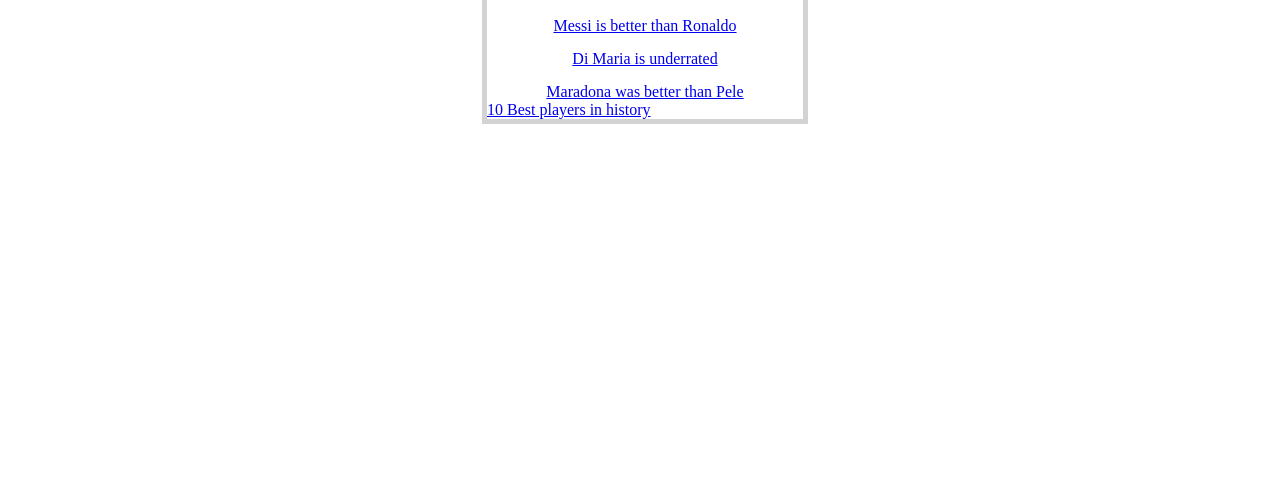
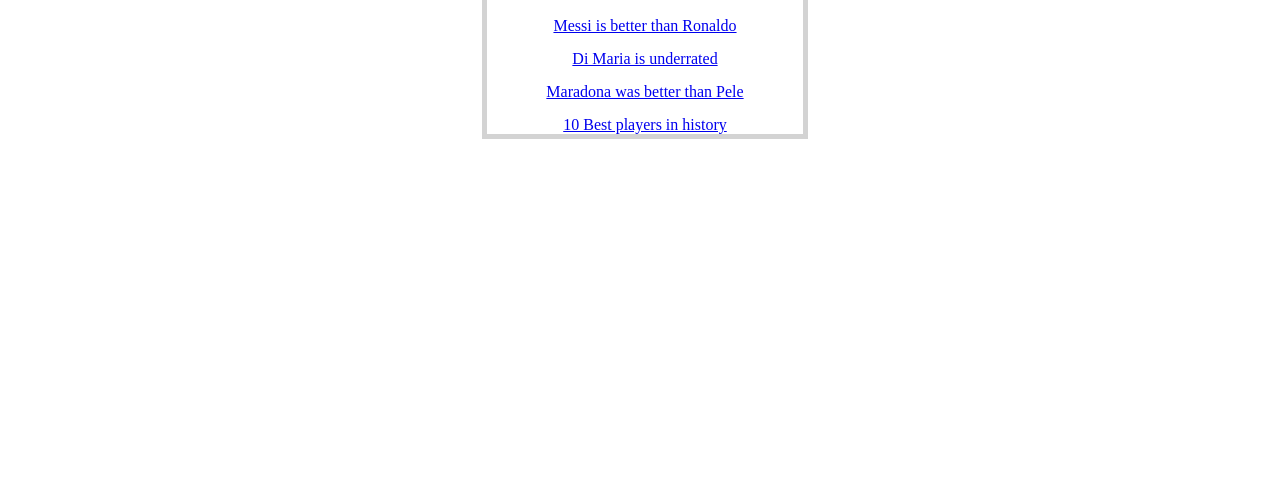
Before and after one commit to SantiDenari/SantiDenari.github.io, a plain HTML site: page OtherDebates.html in a window 1280 px wide. Shown: the part 305-800 px from the top of the page. Drawn offline with Linux system fonts and the light colour scheme.

Commit message:
Update OtherDebates.css

```diff
--- a/OtherDebates.css
+++ b/OtherDebates.css
@@ -123,3 +123,9 @@
     justify-content: center;
     margin-top: 15px;
 }
+
+.best10 {
+    display: flex;
+    justify-content: center;
+    margin-top: 15px;
+}
```
